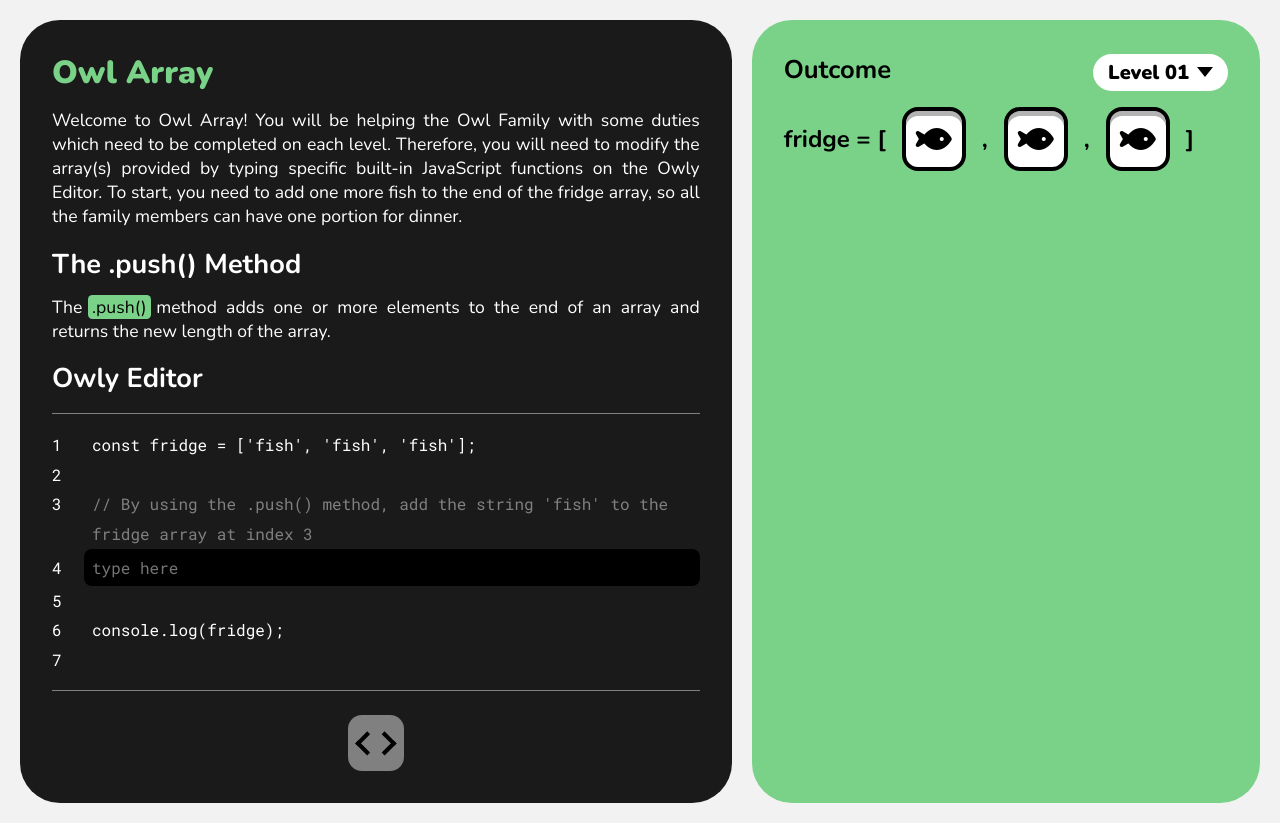
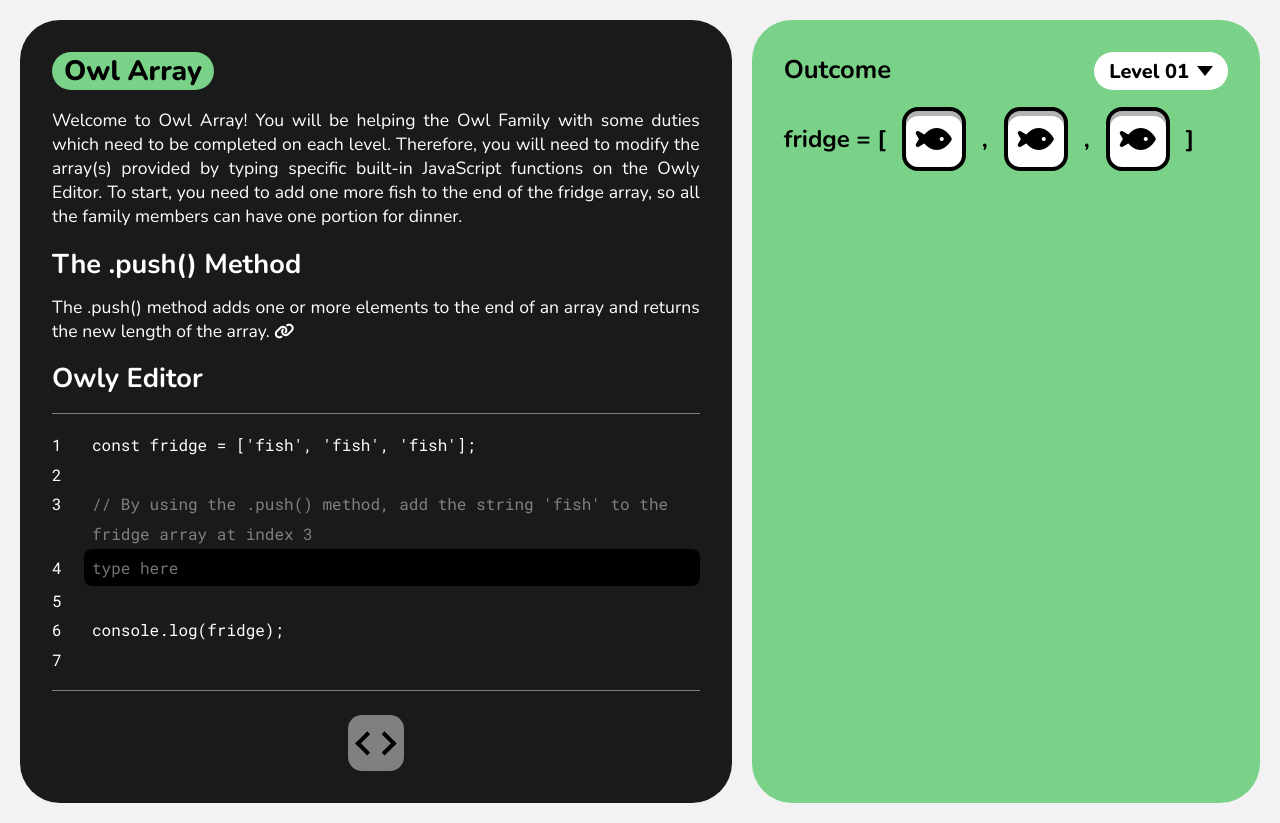
Before and after one commit to juanej88/owl-array, a React (Create React App) app: page / in a window 1280 px wide. Built offline with nearby package versions, Linux system fonts and the light colour scheme; the HTML template or start-up script is replaced by a standard one.

Commit message:
Modify title styling and add link icon for MDN docs

```diff
--- a/public/index.html
+++ b/public/index.html
@@ -12,7 +12,7 @@
     <!-- Google Fonts -->
     <link rel="preconnect" href="https://fonts.googleapis.com">
     <link rel="preconnect" href="https://fonts.gstatic.com" crossorigin>
-    <link href="https://fonts.googleapis.com/css2?family=Nunito:wght@400;700;900&display=swap" rel="stylesheet">
+    <link href="https://fonts.googleapis.com/css2?family=Nunito:wght@400;700;800&display=swap" rel="stylesheet">
     <link href="https://fonts.googleapis.com/css2?family=Roboto+Mono&display=swap" rel="stylesheet">
     <!-- Icons -->
     <script src="https://kit.fontawesome.com/cdd38ef8d8.js" crossorigin="anonymous"></script>
--- a/src/components/Editor.jsx
+++ b/src/components/Editor.jsx
@@ -10,7 +10,7 @@ const Editor = (props) => {
       <p className='line-number'>2</p>
       <p></p>
       <p className='line-number'>3</p>
-      <p className='code-comment'>// By using the .push() method, add the string 'fish' to the fridge array at index 3</p>
+      <p className='code-comment'>&#x2f;&#x2f; By using the .push() method, add the string 'fish' to the fridge array at index 3</p>
       <p className='line-number'>4</p>
       <textarea
         className='code-input'
--- a/src/components/Instructions.jsx
+++ b/src/components/Instructions.jsx
@@ -6,18 +6,17 @@ const Instructions = (props) => {
     <article>
       <p className='instructions first'>{props.instructions}</p>
       <h1 translate='no'>The {props.method} Method</h1>
-      <p className='instructions' translate='no'>The
+      <p className='instructions' translate='no'>
+        {props.mozillaDefinition}
         <a
-          className='code'
+          className='documentation-link'
           href={props.link}
           target='_blank'
           rel="noreferrer"
           title='Link to MDN docs'
-          translate='no'
         >
-          {props.method}
+          <i class="fas fa-link"></i>
         </a>
-        {props.mozillaDefinition}
       </p>
     </article>
   );
--- a/src/components/Main.jsx
+++ b/src/components/Main.jsx
@@ -13,7 +13,7 @@ const Main = (props) => {
           method='.push()'
           instructions='Welcome to Owl Array! You will be helping the Owl Family with some duties which need to be completed on each level. Therefore, you will need to modify the array(s) provided by typing specific built-in JavaScript functions on the Owly Editor. To start, you need to add one more fish to the end of the fridge array, so all the family members can have one portion for dinner.'
           link='https://developer.mozilla.org/en-US/docs/Web/JavaScript/Reference/Global_Objects/Array/push'
-          mozillaDefinition='method adds one or more elements to the end of an array and returns the new length of the array.'
+          mozillaDefinition='The .push() method adds one or more elements to the end of an array and returns the new length of the array.'
         />
         <Editor />
         <Button
--- a/src/stylesheets/Header.css
+++ b/src/stylesheets/Header.css
@@ -2,24 +2,29 @@
   height: 60px;
   width: 100%;
   min-width: 350px;
-  padding: 3.25rem;
+  padding: 3.25rem 3.25rem 0;
   position: absolute;
-  top: 1.25rem;
-  display: flex;
-  justify-content: space-between;
-  align-items: center;
+  display: grid;
+  grid-template-columns: 7fr 5fr;
+  justify-content: center;
   z-index: 10;
   font-family: 'Nunito', sans-serif;
-  color: var(--green);
+  color: black;
   user-select: none;
 }
 
 .title {
-  font-size: 2rem;
-  font-weight: 900;
+  width: fit-content;
+  font-size: 1.75rem;
+  font-weight: 800;
+  background-color: var(--green);
+  border-radius: 1.5rem;
+  padding: 0 0.75rem;
 }
 
 .menu {
+  width: fit-content;
+  justify-self: right;
   font-size: 1.25rem;
   padding: 0.25em 0.75em;
   background-color: white;
@@ -28,7 +33,6 @@
   justify-content: space-between;
   align-items: center;
   cursor: pointer;
-  color: black;
 }
 
 @media only screen and (max-width: 850px) {
--- a/src/stylesheets/Instructions.css
+++ b/src/stylesheets/Instructions.css
@@ -14,11 +14,12 @@ h1 {
   text-align: justify;
 }
 
-.code {
+.documentation-link {
   font-size: 1.1rem;
-  background-color: var(--green);
-  color: black;
-  padding: 0 0.25em;
-  margin: 0 0.3em;
-  border-radius: 0.25em;
+  color: white;
+  padding-left: 0.25em;
 }
+
+.documentation-link > i {
+  font-size: 1rem;
+}
```
